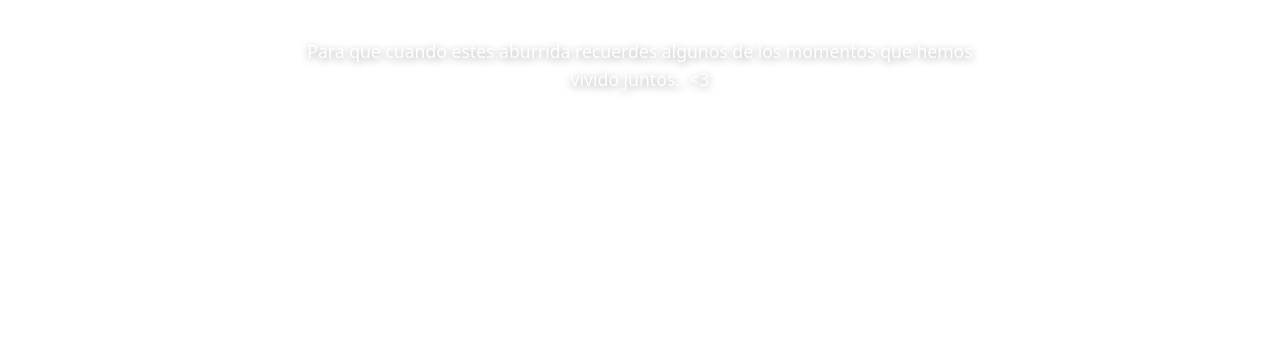
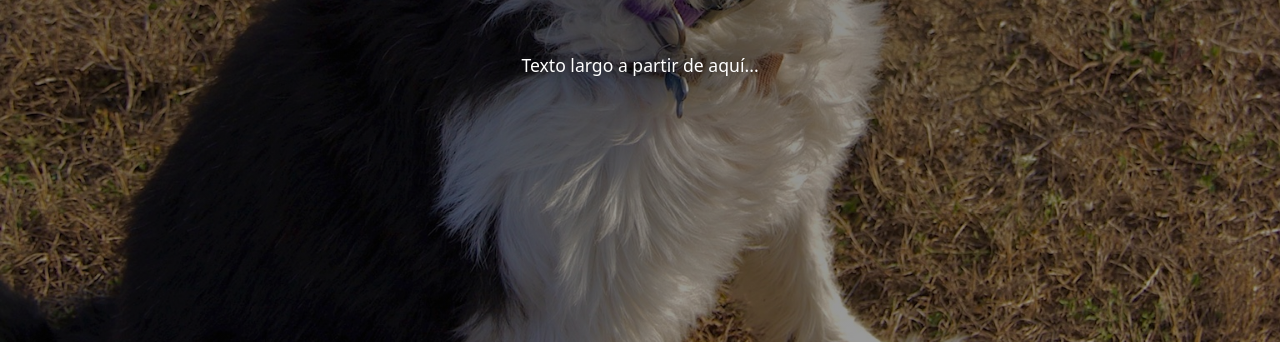
Before and after one commit to puagati/adri, a plain HTML site: page index.html in a window 1280 px wide. Shown: the part 458-800 px from the top of the page. Drawn offline with Linux system fonts and the light colour scheme.

Commit message:
Update hero section text and image script

```diff
--- a/index.html
+++ b/index.html
@@ -60,9 +60,28 @@
     <h1>TE QUIERO</h1>
     <p class="tel">Tel: 628 456 495 / 663 791 388</p>
     <p class="texto-largo">
-      Para que cuando estes aburrida recuerdes algunos de los momentos que hemos vivido juntos.. <3
+      Texto largo a partir de aquí...
     </p>
   </section>
 
   <script>
-    // Lista de imágenes dentro d
+    // Lista de imágenes dentro de la carpeta adri/imagenes/
+    const imagenes = [
+      'imagenes/IMG_4372.JPG',
+      'imagenes/IMG_4373.JPG',
+      'imagenes/IMG_4374.JPG',
+      'imagenes/IMG_4375.JPG'
+    ];
+
+    // Elige una imagen aleatoria
+    const aleatoria = imagenes[Math.floor(Math.random() * imagenes.length)];
+
+    // Aplica la imagen como fondo de la sección .hero
+    const hero = document.getElementById('hero');
+    hero.style.backgroundImage = `
+      linear-gradient(180deg, rgba(0,0,0,.5), rgba(0,0,0,.4)),
+      url('${aleatoria}')
+    `;
+  </script>
+</body>
+</html>
```
